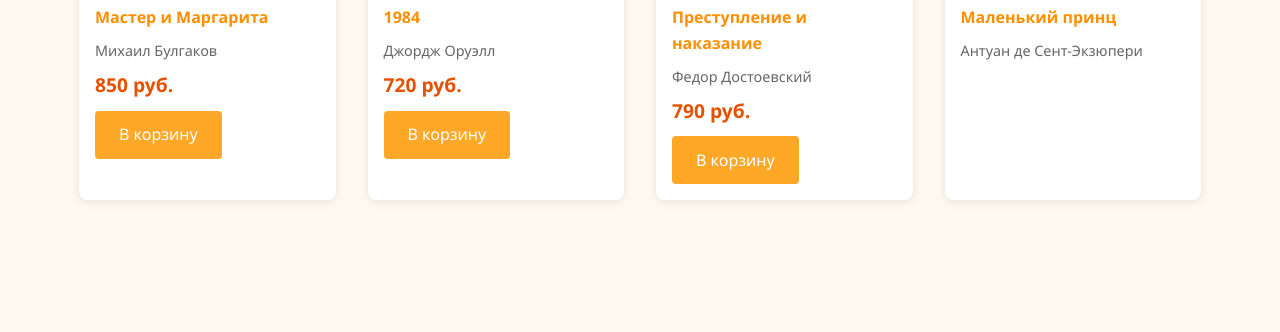
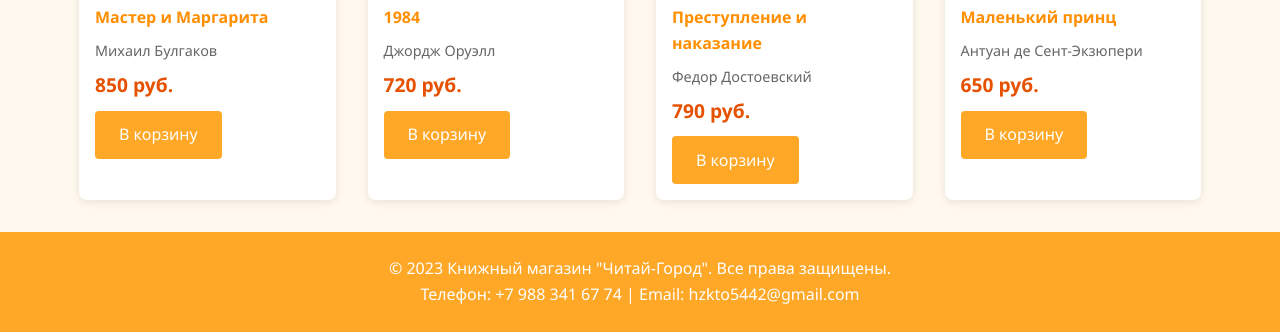
Before and after one commit to ninininini123-ahd/rigglo, a plain HTML site: page index.html in a window 1280 px wide. Shown: the part 1094-1426 px from the top of the page. Before the commit the page ends 1326 px from the top, so only its background shows below. Drawn offline with Linux system fonts and the light colour scheme.

Commit message:
Update index.html

```diff
--- a/index.html
+++ b/index.html
@@ -82,4 +82,21 @@
                         <div class="book-info">
                             <div class="book-title">Маленький принц</div>
                             <div class="book-author">Антуан де Сент-Экзюпери</div>
-                            <div class
+                            <div class="book-price">650 руб.</div>
+                            <a href="#" class="btn" style="margin-top: 10px; display: inline-block;">В корзину</a>
+                        </div>
+                    </div>
+                </div>
+            </div>
+        </div>
+    </main>
+
+    <!-- Подвал сайта -->
+    <footer>
+        <div class="container">
+            <p>© 2023 Книжный магазин "Читай-Город". Все права защищены.</p>
+            <p>Телефон: +7 988 341 67 74 | Email: hzkto5442@gmail.com</p>
+        </div>
+    </footer>
+</body>
+</html>
```
